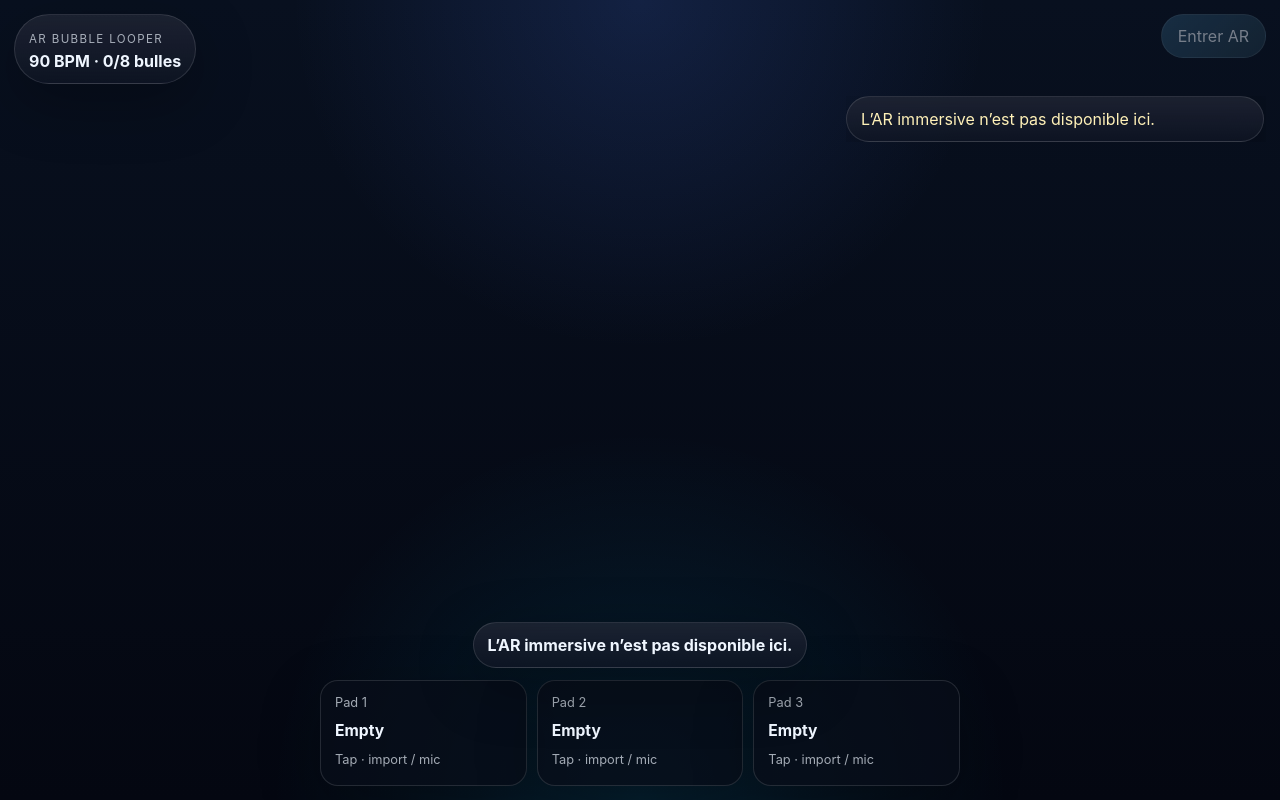
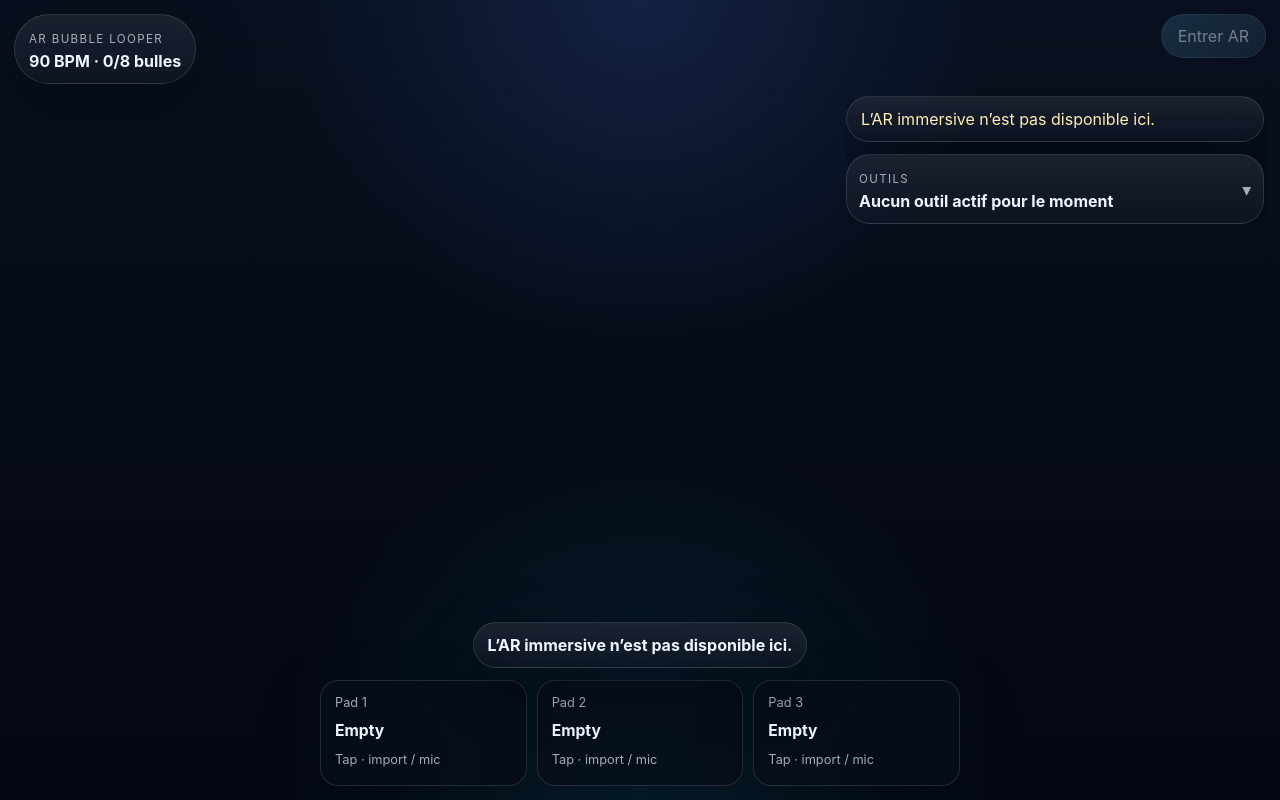
Before and after one commit to pierkiroule/Vjbulle, a React (Vite) app: page / in a window 1280 px wide. Built offline with nearby package versions, Linux system fonts and the light colour scheme.

Commit message:
Add collapsible tools accordion

```diff
--- a/src/App.jsx
+++ b/src/App.jsx
@@ -1,4 +1,4 @@
-import React, { useMemo, useRef } from 'react';
+import React, { useEffect, useMemo, useRef, useState } from 'react';
 import { useEchoBubbleLoop } from './hooks/useEchoBubbleLoop';
 
 function formatPadMeta(pad) {
@@ -12,6 +12,7 @@ function formatPadMeta(pad) {
 function App() {
   const fileInputRef = useRef(null);
   const longPressRef = useRef({ timer: 0, padId: '', handled: false });
+  const [isToolsMenuOpen, setIsToolsMenuOpen] = useState(false);
   const {
     sceneHostRef,
     overlayRootRef,
@@ -41,6 +42,13 @@ function App() {
   } = useEchoBubbleLoop();
 
   const filledPadIds = useMemo(() => new Set(pads.filter((pad) => pad.buffer).map((pad) => pad.id)), [pads]);
+  const hasToolsContent = Boolean(pendingPadId || bubbleCount);
+
+  useEffect(() => {
+    if (hasToolsContent) {
+      setIsToolsMenuOpen(true);
+    }
+  }, [hasToolsContent]);
 
   const handleFileChange = async (event) => {
     const files = Array.from(event.target.files ?? []);
@@ -117,8 +125,25 @@ function App() {
               </div>
             )}
 
+            <div className={`glass-sheet tools-accordion ${isToolsMenuOpen ? 'is-open' : ''}`}>
+              <button
+                type="button"
+                className="tools-accordion__toggle"
+                onClick={() => setIsToolsMenuOpen((current) => !current)}
+                aria-expanded={isToolsMenuOpen}
+                aria-controls="tools-accordion-panel"
+              >
+                <div>
+                  <span className="hud-label">Outils</span>
+                  <strong>{hasToolsContent ? 'Import, micro et gestion des bulles' : 'Aucun outil actif pour le moment'}</strong>
+                </div>
+                <span className="tools-accordion__chevron" aria-hidden="true">▾</span>
+              </button>
+
+              {isToolsMenuOpen && (
+                <div id="tools-accordion-panel" className="tools-accordion__panel">
                   {!!pendingPadId && (
-              <div className="glass-sheet source-sheet source-sheet--inline source-sheet--compact">
+                    <div className="tools-accordion__section source-sheet source-sheet--inline source-sheet--compact">
                       <div className="sheet-head">
                         <div>
                           <span className="hud-label">Pad {pendingPadId.split('-').at(-1)}</span>
@@ -148,7 +173,7 @@ function App() {
                   )}
 
                   {!!bubbleCount && (
-              <div className="glass-sheet bubble-sheet">
+                    <div className="tools-accordion__section bubble-sheet">
                       <div className="sheet-head">
                         <div>
                           <span className="hud-label">Bulles actives</span>
@@ -187,6 +212,15 @@ function App() {
                       </div>
                     </div>
                   )}
+
+                  {!hasToolsContent && (
+                    <div className="tools-accordion__empty">
+                      Sélectionne un pad pour importer un sample, ou place une bulle pour afficher ses actions ici.
+                    </div>
+                  )}
+                </div>
+              )}
+            </div>
           </div>
 
           <div className="bottom-hud bottom-hud--minimal">
--- a/styles.css
+++ b/styles.css
@@ -248,6 +248,54 @@ strong {
   background: linear-gradient(180deg, rgba(10, 16, 31, 0.86), rgba(10, 16, 31, 0.72));
 }
 
+.tools-accordion {
+  display: grid;
+  gap: 14px;
+  padding: 12px;
+}
+
+.tools-accordion__toggle {
+  width: 100%;
+  padding: 0;
+  border: 0;
+  background: transparent;
+  display: flex;
+  align-items: center;
+  justify-content: space-between;
+  gap: 12px;
+  text-align: left;
+}
+
+.tools-accordion__toggle strong {
+  display: block;
+  margin-top: 4px;
+}
+
+.tools-accordion__chevron {
+  flex-shrink: 0;
+  font-size: 1.1rem;
+  color: var(--muted);
+  transition: transform 180ms ease;
+}
+
+.tools-accordion.is-open .tools-accordion__chevron {
+  transform: rotate(180deg);
+}
+
+.tools-accordion__panel,
+.tools-accordion__section {
+  display: grid;
+  gap: 12px;
+}
+
+.tools-accordion__empty {
+  padding: 12px 14px;
+  border-radius: var(--radius-md);
+  border: 1px dashed rgba(255, 255, 255, 0.14);
+  color: var(--muted);
+  background: rgba(255, 255, 255, 0.03);
+}
+
 .sheet-head {
   gap: 12px;
   align-items: flex-start;
```
Lines whose indentation alone changed are shown as unchanged.
